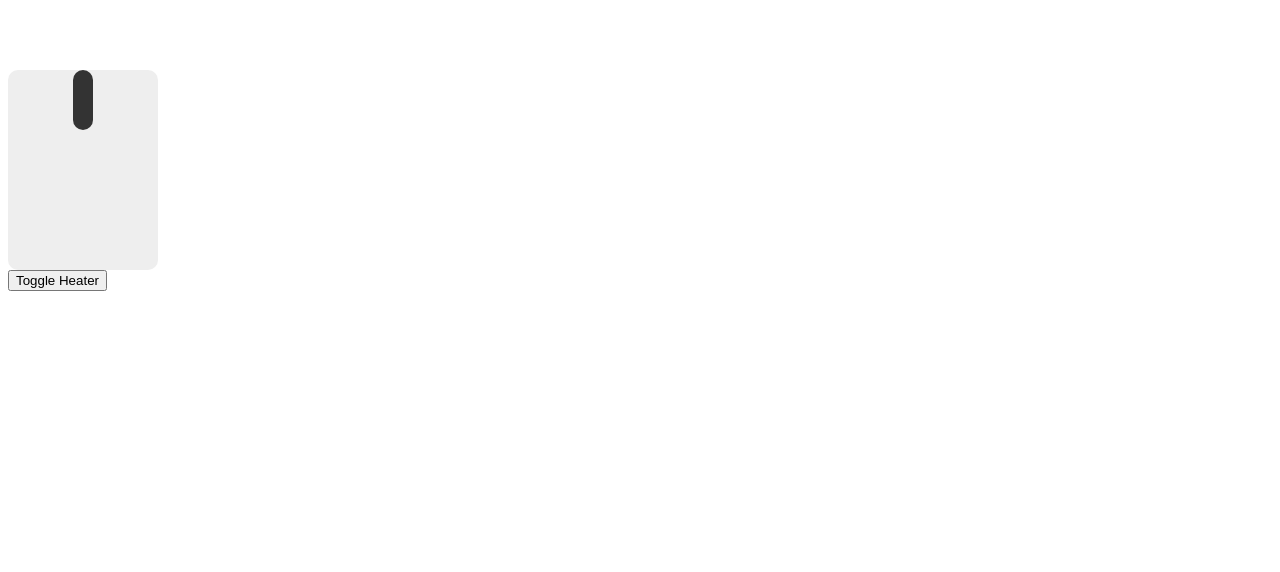
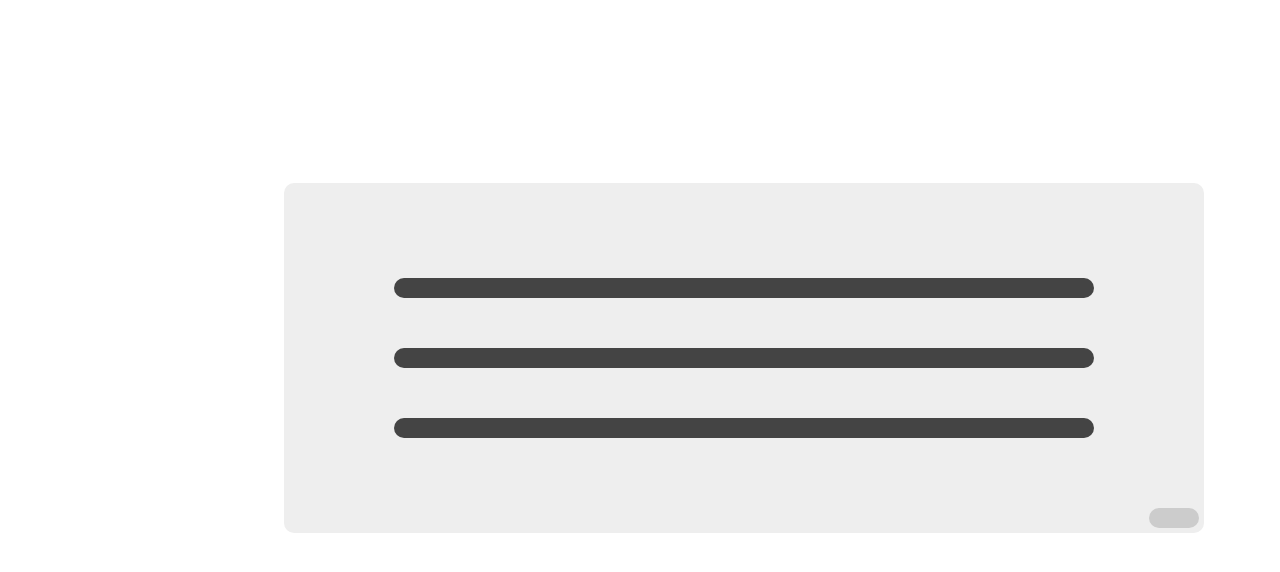
Before and after one commit to ABHISHEK-G0YAL/flame-reactor, a React (Create React App) app: page / in a window 1280 px wide. Shown: the top 572 px of the page. Built offline with nearby package versions, Linux system fonts and the light colour scheme.

Commit message:
update heater structure

```diff
--- a/src/heater.css
+++ b/src/heater.css
@@ -1,8 +1,16 @@
 .heater {
-    width: 150px;
-    height: 200px;
+    width: 920px;
+    height: 350px;
     background-color: #eee;
     border-radius: 10px;
+    position: fixed;
+    display: flex;
+    flex-direction: column;
+    gap: 50px;
+    transform: translate(30%, 50%);
+    transition: all 0.5s;
+    align-items: center;
+    justify-content: center;
 }
 
 .heater.on {
@@ -10,12 +18,10 @@
 }
 
 .heater-rod {
-    width: 20px;
-    height: 60px;
-    background-color: #333;
+    width: 700px;
+    height: 20px;
+    background-color: #444;
     border-radius: 10px;
-    margin: auto;
-    margin-top: 70px;
     transition: all 0.5s;
 }
 
@@ -23,3 +29,18 @@
     background-color: #ffa;
     box-shadow: 0 0 10px #ff0;
 }
+
+.heater-power-button {
+    width: 50px;
+    height: 20px;
+    background-color: #ccc;
+    border-radius: 10px;
+    margin: 5px;
+    position: absolute;
+    right: 0;
+    bottom: 0;
+}
+
+.heater-power-button.on {
+    background-color: #ff0;
+}
--- a/src/heater.js
+++ b/src/heater.js
@@ -2,23 +2,24 @@ import React from 'react';
 import './heater.css'
 
 class Heater extends React.Component {
-  state = {
-    isOn: false
+  constructor(props) {
+    super(props);
+    this.state = {
+      on: false,
+    };
   }
 
-  handleClick = () => {
-    this.setState(prevState => ({
-      isOn: !prevState.isOn
-    }));
-  }
+  togglePower = () => {
+    this.setState((prevState) => ({ on: !prevState.on }));
+  };
 
   render() {
     return (
-      <div>
-        <div className={`heater ${this.state.isOn ? 'on' : 'off'}`}>
-          <div className={`heater-rod ${this.state.isOn ? 'on' : 'off'}`}></div>
-        </div>
-        <button onClick={this.handleClick}>Toggle Heater</button>
+      <div className={`heater${this.state.on ? ' on' : ''}`}>
+        <div className={`heater-rod${this.state.on ? ' on' : ''}`}></div>
+        <div className={`heater-rod${this.state.on ? ' on' : ''}`}></div>
+        <div className={`heater-rod${this.state.on ? ' on' : ''}`}></div>
+        <div className={`heater-power-button${this.state.on ? ' on' : ''}`} onClick={this.togglePower}></div>
       </div>
     );
   }
```
